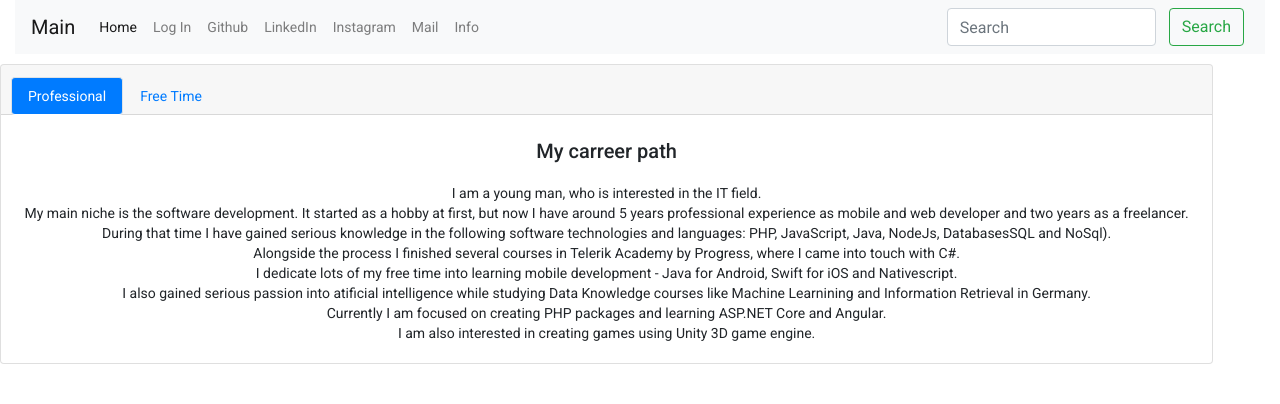
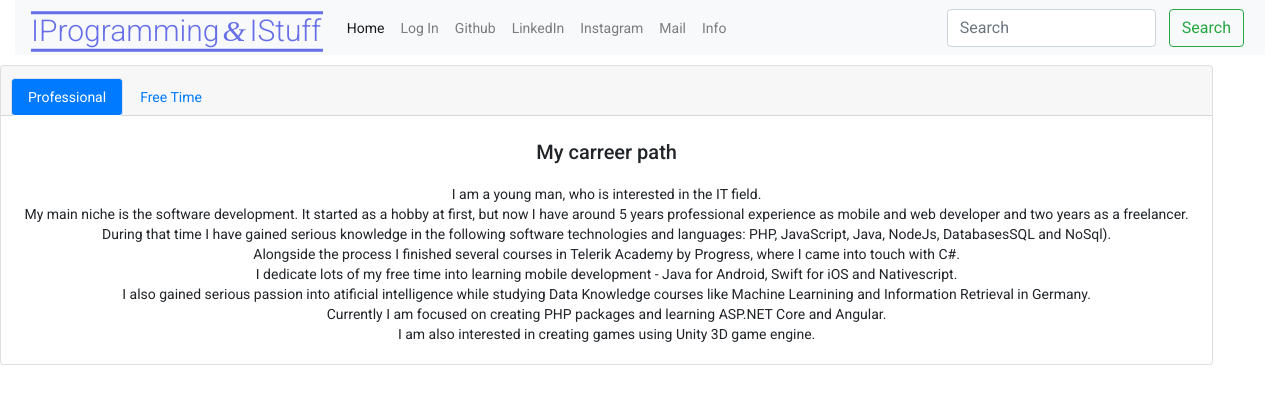
Before and after one commit to IvanGrigorov/Blog, an Angular app: page /info in a window 1280 px wide. Shown: the top 404 px of the page. Built offline with nearby package versions, Linux system fonts and the light colour scheme.

Commit message:
add animation logo

```diff
--- a/package.json
+++ b/package.json
@@ -21,6 +21,7 @@
     "@angular/platform-browser": "~10.0.5",
     "@angular/platform-browser-dynamic": "~10.0.5",
     "@angular/router": "~10.0.5",
+    "animejs": "^3.2.0",
     "ngx-toastr": "^13.0.0",
     "rxjs": "~6.5.5",
     "tslib": "^2.0.0",
--- a/src/app/pnavigation/pnavigation.component.css
+++ b/src/app/pnavigation/pnavigation.component.css
@@ -0,0 +1,45 @@
+.navbar-brand {
+    height: 39px;
+}
+
+.ml5 {
+    position: relative;
+    font-weight: 300;
+    font-size: 1.5em;
+    color: #666fe7;
+  }
+
+  .ml5 .text-wrapper {
+    position: relative;
+    display: inline-block;
+    padding-top: 0.1em;
+    padding-right: 0.05em;
+    padding-bottom: 0.15em;
+    line-height: 1em;
+  }
+
+  .ml5 .line {
+    position: absolute;
+    left: 0;
+    top: 0;
+    bottom: 0;
+    margin: auto;
+    height: 3px;
+    width: 100%;
+    background-color: #666fe7;
+    transform-origin: 0.5 0;
+  }
+
+  .ml5 .ampersand {
+    font-family: Baskerville, serif;
+    font-style: italic;
+    font-weight: 400;
+    width: 1.1em;
+    margin-right: -0.2em;
+    margin-left: 0.1em;
+  }
+
+  .ml5 .letters {
+    display: inline-block;
+    opacity: 0;
+  }
--- a/src/app/pnavigation/pnavigation.component.html
+++ b/src/app/pnavigation/pnavigation.component.html
@@ -1,6 +1,16 @@
 <app-loading *ngIf="this.loading"></app-loading>
 <nav class="navbar navbar-expand-lg navbar-light bg-light">
-    <a class="navbar-brand" href="#">Main</a>
+    <a class="navbar-brand" href="#">
+      <h1 class="ml5">
+        <span class="text-wrapper">
+          <span class="line line1"></span>
+          <span class="letters letters-left">IProgramming</span>
+          <span class="letters ampersand">&amp;</span>
+          <span class="letters letters-right"> IStuff</span>
+          <span class="line line2"></span>
+        </span>
+      </h1>
+    </a>
     <button class="navbar-toggler" type="button" data-toggle="collapse" data-target="#navbarSupportedContent" aria-controls="navbarSupportedContent" aria-expanded="false" aria-label="Toggle navigation">
       <span class="navbar-toggler-icon"></span>
     </button>
--- a/src/app/pnavigation/pnavigation.component.ts
+++ b/src/app/pnavigation/pnavigation.component.ts
@@ -7,6 +7,7 @@ import { environment } from 'src/environments/environment';
 import { FormGroup, FormBuilder, Validators } from '@angular/forms';
 import { Router } from '@angular/router';
 import { LoadingstateService } from 'src/services/loadingState/loadingstate.service';
+import anime from 'animejs';
 
 @Component({
   selector: 'app-pnavigation',
@@ -38,6 +39,7 @@ export class PnavigationComponent extends BaseComponent implements OnInit {
 
    ngOnInit() {
     super.ngOnInit();
+    this.createAnimation();
    }
 
    get loading() {
@@ -69,4 +71,47 @@ export class PnavigationComponent extends BaseComponent implements OnInit {
     }
    }
 
+   createAnimation() {
+    anime.timeline({loop: false})
+    .add({
+      targets: '.ml5 .line',
+      opacity: [0.5,1],
+      scaleX: [0, 1],
+      easing: "easeInOutExpo",
+      duration: 700
+    }).add({
+      targets: '.ml5 .line',
+      duration: 600,
+      easing: "easeOutExpo",
+      translateY: (el, i) => (-0.625 + 0.625*2*i) + "em"
+    }).add({
+      targets: '.ml5 .ampersand',
+      opacity: [0,1],
+      scaleY: [0.5, 1],
+      easing: "easeOutExpo",
+      duration: 600,
+      offset: '-=600'
+    }).add({
+      targets: '.ml5 .letters-left',
+      opacity: [0,1],
+      translateX: ["0.5em", 0],
+      easing: "easeOutExpo",
+      duration: 600,
+      offset: '-=300'
+    }).add({
+      targets: '.ml5 .letters-right',
+      opacity: [0,1],
+      translateX: ["-0.5em", 0],
+      easing: "easeOutExpo",
+      duration: 600,
+      offset: '-=600'
+    }).add({
+      targets: '.ml5',
+      opacity: 1,
+      duration: 1000,
+      easing: "easeOutExpo",
+      delay: 1000
+    });
+   }
+
 }
```
Also changed, not shown: 1 other file (tests, documents, lock files or other folders).
